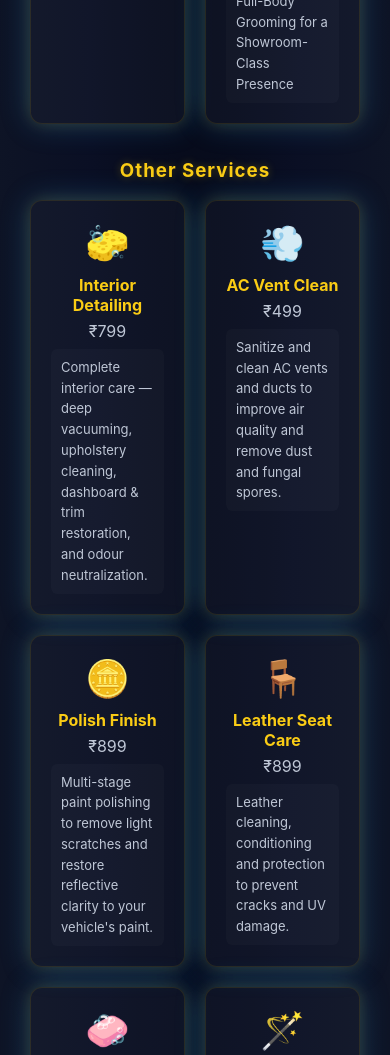
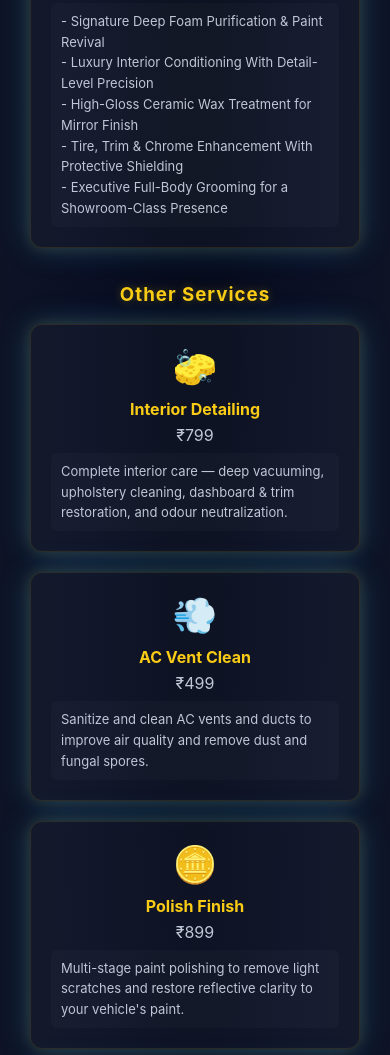
Before and after one commit to 2mooncloud/2-moon-automotive, a plain HTML site: page index.html in a window 390 px wide. Shown: the part 3195-4250 px from the top of the page. Drawn offline with Linux system fonts and the light colour scheme.

Commit message:
index.html

```diff
--- a/index.html
+++ b/index.html
@@ -57,18 +57,11 @@ h1{margin:0;font-size:30px;color:var(--gold)}
 .section-title h3{margin:0;color:var(--gold);letter-spacing:1px;text-shadow:0 0 8px rgba(250,204,21,.3)}
 
 /* Product cards */
-/* Desktop Default — 4 Columns */
 .products-grid {
   display: grid;
-  grid-template-columns: repeat(4, 1fr);
   gap: 20px;
-}
-
-/* Mobile & Small Tablets — Force 2 Columns */
-@media (max-width: 820px) {
-  .products-grid {
-    grid-template-columns: repeat(2, 1fr);
-  }
+  grid-template-columns: repeat(auto-fit, minmax(180px, 1fr));
+  transition: all 0.3s ease;
 }
 
 .product-card{
```
